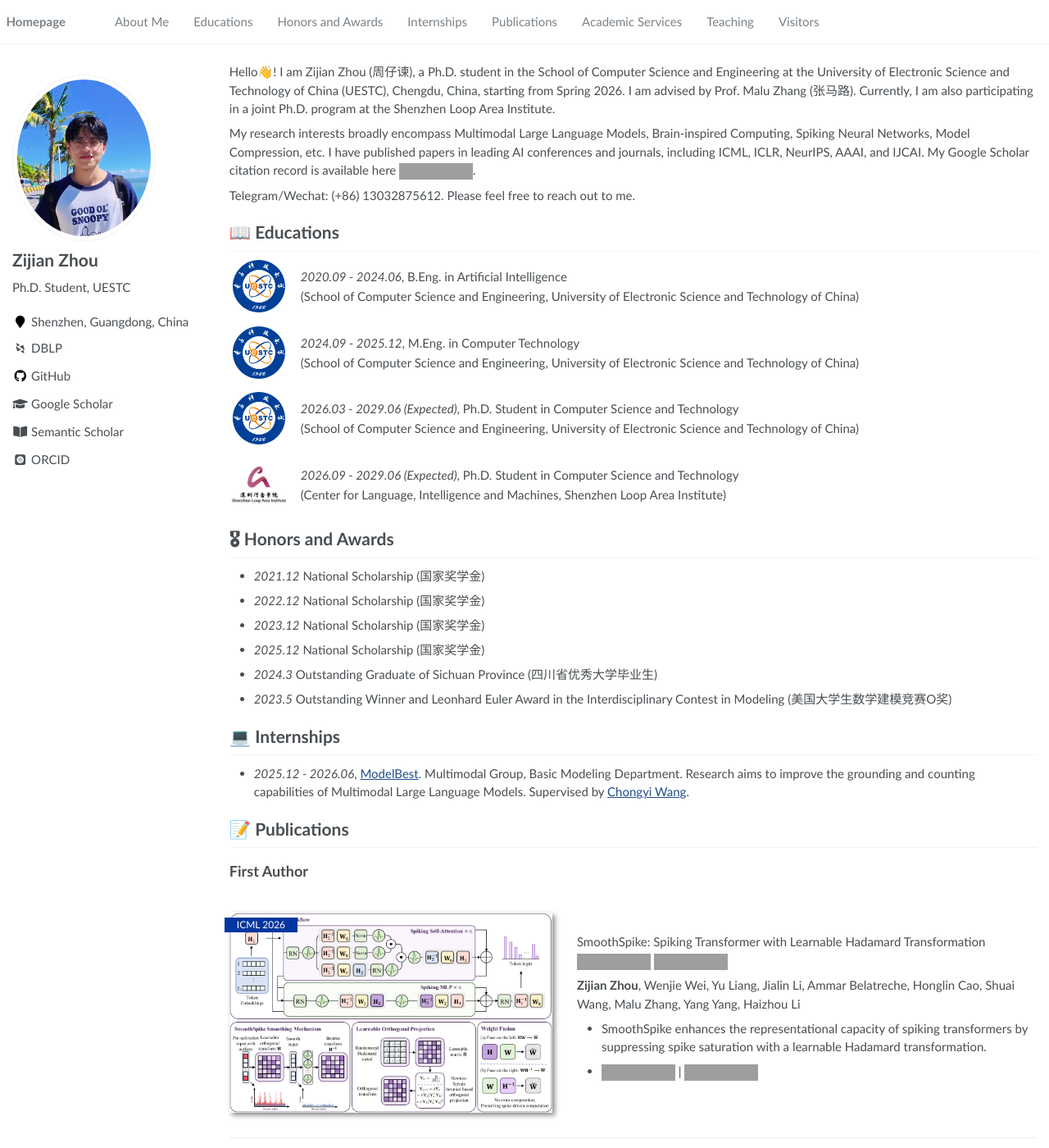
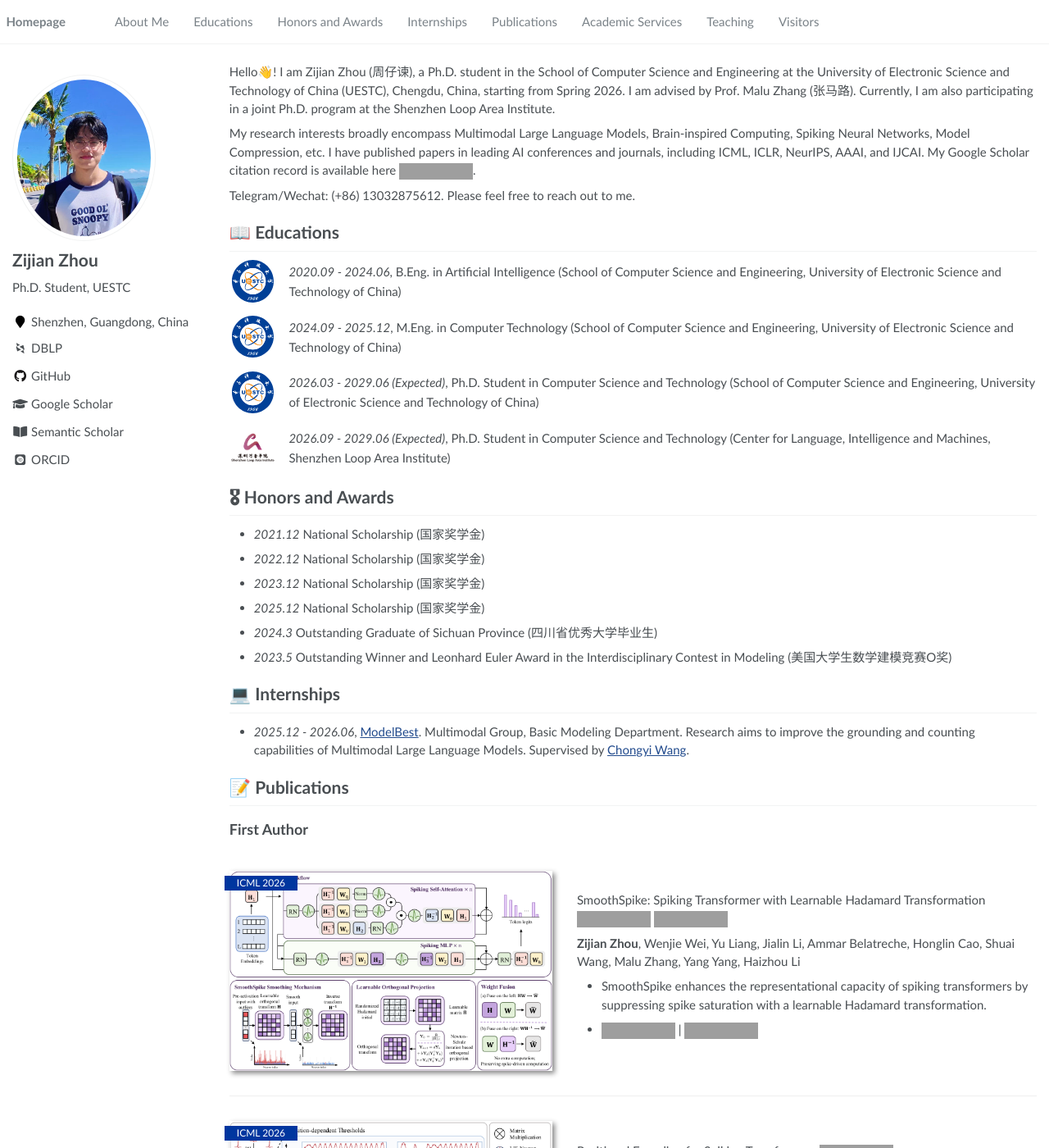
Before and after one commit to CayleyZ/CayleyZ.github.io, a Jekyll site: the page built from _pages/about.md, in a window 1280 px wide and 1400 px high. Shown: the whole window at 82% size. Built offline with Jekyll 4.4.1, drawn with Linux system fonts in a browser that asks for light colours; some web fonts are replaced; grey boxes are pictures that could not be loaded.

Commit message:
Reduce education logos and allow natural text wrapping

```diff
--- a/_pages/about.md
+++ b/_pages/about.md
@@ -24,32 +24,20 @@
 
 <ul class="education-list">
   <li class="education-item">
-    <img class="education-logo" src="/images/uestc-logo.svg" alt="UESTC logo" width="72" height="64" loading="lazy">
-    <div class="education-details">
-      <div><em>2020.09 - 2024.06</em>, B.Eng. in Artificial Intelligence</div>
-      <div>(School of Computer Science and Engineering, University of Electronic Science and Technology of China)</div>
-    </div>
+    <img class="education-logo" src="/images/uestc-logo.svg" alt="UESTC logo" loading="lazy">
+    <div class="education-details"><em>2020.09 - 2024.06</em>, B.Eng. in Artificial Intelligence (School of Computer Science and Engineering, University of Electronic Science and Technology of China)</div>
   </li>
   <li class="education-item">
-    <img class="education-logo" src="/images/uestc-logo.svg" alt="UESTC logo" width="72" height="64" loading="lazy">
-    <div class="education-details">
-      <div><em>2024.09 - 2025.12</em>, M.Eng. in Computer Technology</div>
-      <div>(School of Computer Science and Engineering, University of Electronic Science and Technology of China)</div>
-    </div>
+    <img class="education-logo" src="/images/uestc-logo.svg" alt="UESTC logo" loading="lazy">
+    <div class="education-details"><em>2024.09 - 2025.12</em>, M.Eng. in Computer Technology (School of Computer Science and Engineering, University of Electronic Science and Technology of China)</div>
   </li>
   <li class="education-item">
-    <img class="education-logo" src="/images/uestc-logo.svg" alt="UESTC logo" width="72" height="64" loading="lazy">
-    <div class="education-details">
-      <div><em>2026.03 - 2029.06 (Expected)</em>, Ph.D. Student in Computer Science and Technology</div>
-      <div>(School of Computer Science and Engineering, University of Electronic Science and Technology of China)</div>
-    </div>
+    <img class="education-logo" src="/images/uestc-logo.svg" alt="UESTC logo" loading="lazy">
+    <div class="education-details"><em>2026.03 - 2029.06 (Expected)</em>, Ph.D. Student in Computer Science and Technology (School of Computer Science and Engineering, University of Electronic Science and Technology of China)</div>
   </li>
   <li class="education-item">
-    <img class="education-logo" src="/images/slai-logo.png" alt="Shenzhen Loop Area Institute logo" width="72" height="64" loading="lazy">
-    <div class="education-details">
-      <div><em>2026.09 - 2029.06 (Expected)</em>, Ph.D. Student in Computer Science and Technology</div>
-      <div>(Center for Language, Intelligence and Machines, Shenzhen Loop Area Institute)</div>
-    </div>
+    <img class="education-logo" src="/images/slai-logo.png" alt="Shenzhen Loop Area Institute logo" loading="lazy">
+    <div class="education-details"><em>2026.09 - 2029.06 (Expected)</em>, Ph.D. Student in Computer Science and Technology (Center for Language, Intelligence and Machines, Shenzhen Loop Area Institute)</div>
   </li>
 </ul>
 
--- a/assets/css/main.scss
+++ b/assets/css/main.scss
@@ -56,9 +56,9 @@
 
 .education-logo {
     display: block;
-    flex: 0 0 72px;
-    width: 72px;
-    height: 64px;
+    flex: 0 0 57.6px;
+    width: 57.6px;
+    height: 51.2px;
     object-fit: contain;
 }
 
@@ -75,9 +75,9 @@
     }
 
     .education-logo {
-        flex-basis: 56px;
-        width: 56px;
-        height: 56px;
+        flex-basis: 44.8px;
+        width: 44.8px;
+        height: 44.8px;
         margin-top: .2em;
     }
 }
```
